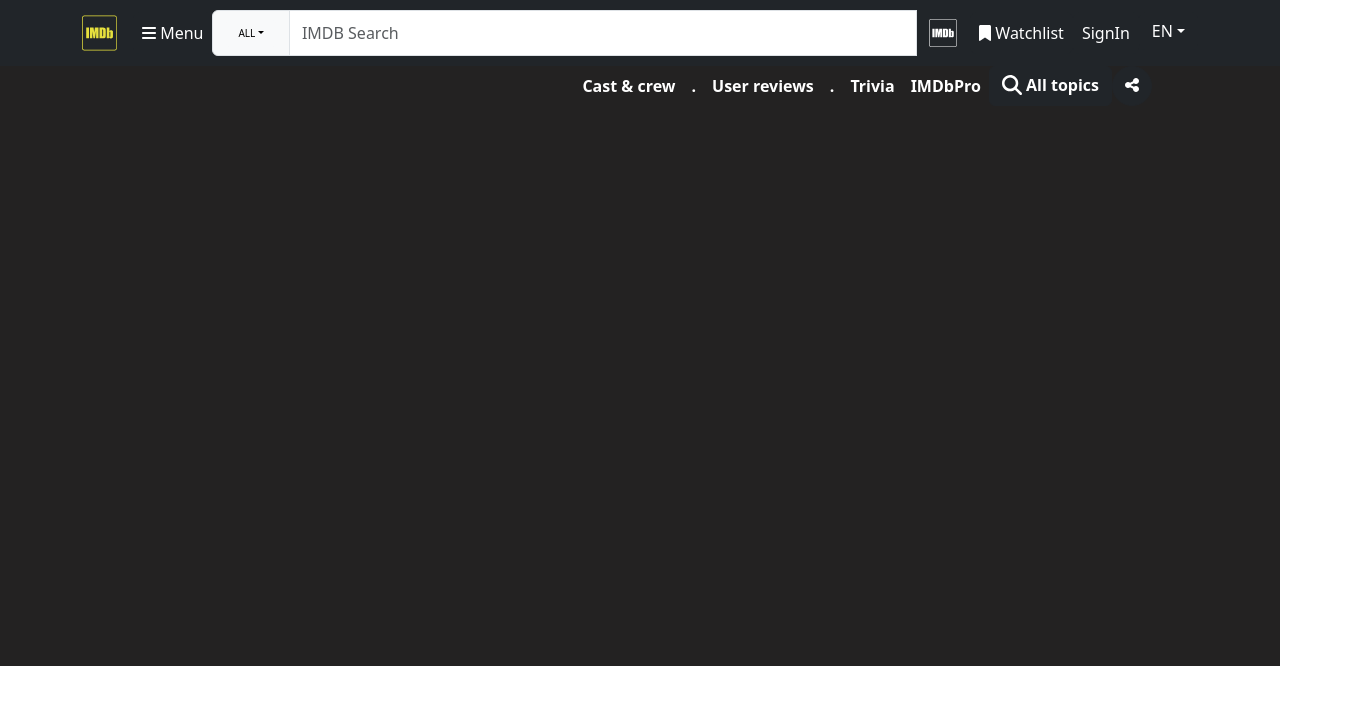
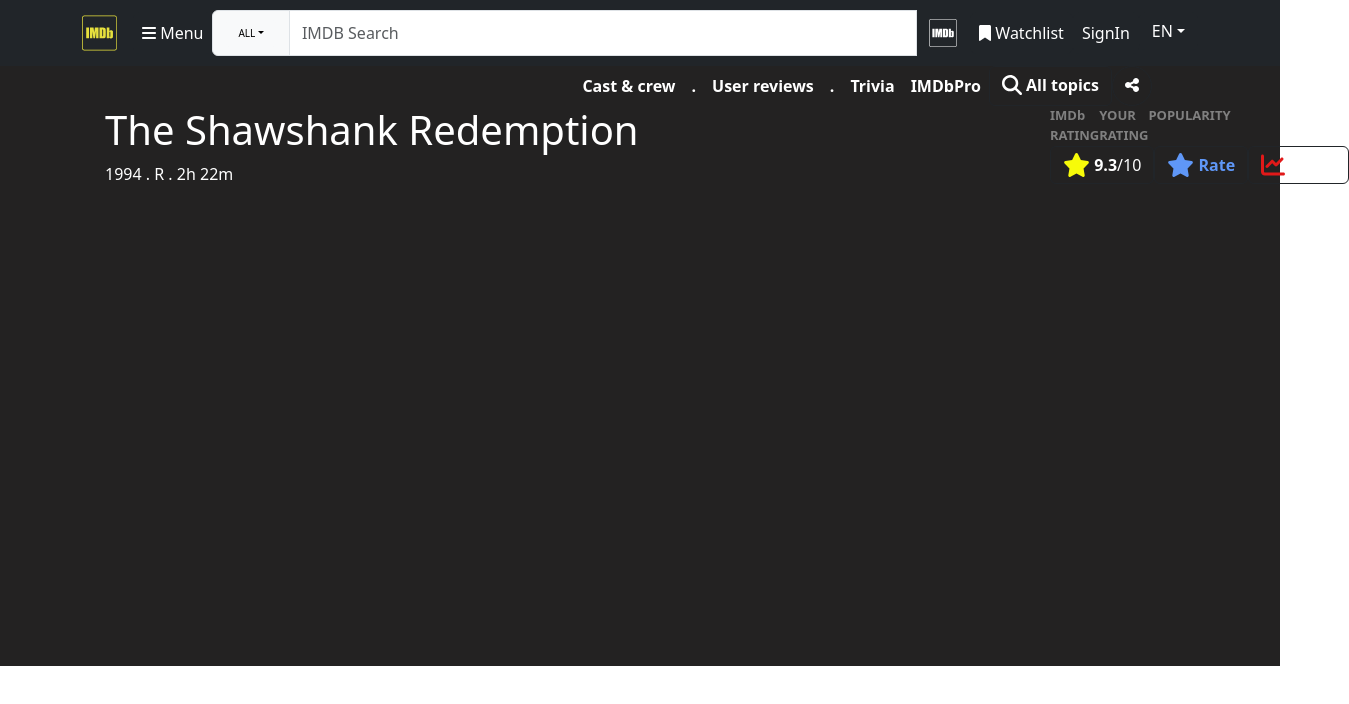
Before and after one commit to Abi-097/Clone-IMDB, a React (Create React App) app: page / in a window 1280 px wide. Shown: the top 704 px of the page, 1349 px wide, since content can reach past the window. Built offline with nearby package versions, Linux system fonts and the light colour scheme.

Commit message:
page 2 second header

```diff
--- a/package.json
+++ b/package.json
@@ -17,6 +17,7 @@
     "react": "^18.2.0",
     "react-bootstrap": "^2.7.2",
     "react-dom": "^18.2.0",
+    "react-player": "^2.12.0",
     "react-router-dom": "^6.10.0",
     "react-scripts": "5.0.1",
     "web-vitals": "^2.1.4"
--- a/src/Components/HeaderTwo/HeaderTwo.css
+++ b/src/Components/HeaderTwo/HeaderTwo.css
@@ -9,3 +9,73 @@
     margin-right: 10%;
     font-weight: bold;
 }
+
+
+
+
+.ButtonHeader2{
+    background-color: transparent !important;
+}
+
+.ButtonHeader2:hover{
+    background-color: rgb(39, 41, 43) !important;
+}
+
+.Color{
+    color: #5f97f7 !important;
+}
+
+/* naming */
+.containerName {
+    display: grid;
+    grid-template-columns: 1fr 2fr;
+    grid-template-rows: repeat(2, 1fr);
+    width: auto;
+    /* margin-left: 10%; */
+  }
+
+  .leftName {
+    /* grid-row: 1; */
+    grid-column: 1 / 2;
+    /* background-color: rgb(8, 181, 239); */
+    height: 100px;
+    /* border: 1px solid; */
+    width:1050px;
+    margin-left: 10%;
+    /* text-align: center; */
+    justify-content: center;
+    align-items: center;
+  }
+
+  .rightTopB {
+    grid-row: 1 / 2;
+    grid-column: 1 / 2;
+    /* background-color: rgb(232, 19, 54); */
+    height: 40px;
+    margin-right: 40% !important;
+
+  }
+
+  .rightDownB {
+    grid-row: 3 / 4;
+    grid-column: 1 / 2;
+    /* background-color: rgb(243, 243, 9); */
+    height: 60px;
+    margin-right: 45% !important;
+
+  }
+
+
+  .rightTopBFlexTable {
+    display: flex;
+  }
+  .rightDownBFlexTable{
+    display: flex;
+  }
+
+
+  .rightTopB .Name{
+    font-weight: bold !important;
+    font-size: small !important;
+    color: gray;
+  }
--- a/src/Components/HeaderTwo/HeaderTwo.js
+++ b/src/Components/HeaderTwo/HeaderTwo.js
@@ -1,7 +1,7 @@
 import React from "react";
 import './HeaderTwo.css'
 import { FontAwesomeIcon } from '@fortawesome/react-fontawesome';
-import {faSearch,faShareNodes } from "@fortawesome/free-solid-svg-icons";
+import {faSearch,faShareNodes,faStar,faChartLine } from "@fortawesome/free-solid-svg-icons";
 import Logo from "../Common/ShareLogo/Logo";
 
 export default function HeaderTwo(){
@@ -14,9 +14,40 @@
   <div class="p-2 bd-highlight">.</div>
   <div class="p-2 bd-highlight"><a href="www.facebook.com" className="WhiteLink" >Trivia</a></div>
   <div class="p-2 bd-highlight"><a href="www.facebook.com" className="WhiteLink" >IMDbPro</a></div>
-  <div class="btn btn-dark"><FontAwesomeIcon icon={faSearch} size="lg" style={{color: "#ffffff",}}/> <b>All topics</b></div>
-  <div class="btn btn-dark rounded-circle"><FontAwesomeIcon icon={faShareNodes} /></div>
+  <div className="btn btn-dark ButtonHeader2"><FontAwesomeIcon icon={faSearch} size="lg" style={{color: "#ffffff",}}/> <b>All topics</b></div>
+  <div className="btn btn-dark rounded-circle ButtonHeader2"><FontAwesomeIcon icon={faShareNodes} /></div>
 </div>
+
+{/* Naming */}
+
+<div className="containerName">
+      <div className="leftName">
+       <h1>The Shawshank Redemption</h1>
+       <p>1994 . R . 2h 22m</p>
+       <div>
+    </div>
+      </div>
+      <div>
+        <div className="rightTopB">
+        <div>
+        <div class="d-flex justify-content-between Name">
+    <div>IMDb RATING</div>
+    <div>YOUR RATING</div>
+    <div>POPULARITY</div>
+    </div>
+        </div>
+        </div>
+        <div className="rightDownB">
+        <div>
+        <div class="d-flex justify-content-between Name">
+    <div><div className="btn btn-dark d-flex ButtonHeader2 "><FontAwesomeIcon icon={faStar} size="xl" style={{color: "#f7fb09",}} />&nbsp;<b>9.3</b>/10</div></div>
+    <div><div className="btn btn-dark d-flex ButtonHeader2 Color"><FontAwesomeIcon icon={faStar} size="xl" style={{color: "#5f97f7",}} />&nbsp;<b>Rate</b></div></div>
+    <div><div className="btn btn-dark d-flex ButtonHeader2 "><FontAwesomeIcon icon={faChartLine} size="xl" style={{color: "#e11919",}} />&nbsp;<b>9.3</b>/10</div></div>
+    </div>
+    </div>
+        </div>
+      </div>
+    </div>
 
         </div>
 
```
Also changed, not shown: 1 other file (tests, documents, lock files or other folders).
